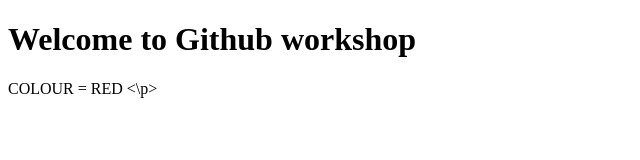
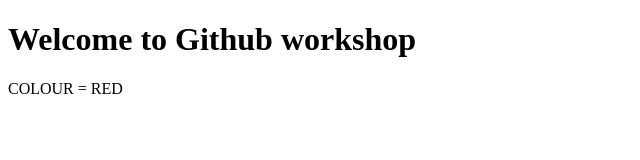
Before and after one commit to deepakharol/Payment-Date-Prediction, a plain HTML site: page index.html in a window 1280 px wide. Shown: the full height of the page, 0-640 px from the left. Drawn offline with Linux system fonts and the light colour scheme.

Commit message:
modified the error

```diff
--- a/index.html
+++ b/index.html
@@ -7,6 +7,6 @@
 </head>
 <body>
     <h1>Welcome to Github workshop</h1>
-    <p> COLOUR = RED <\p>
+    <p> COLOUR = RED </p>
 </body>
 </html>
```
